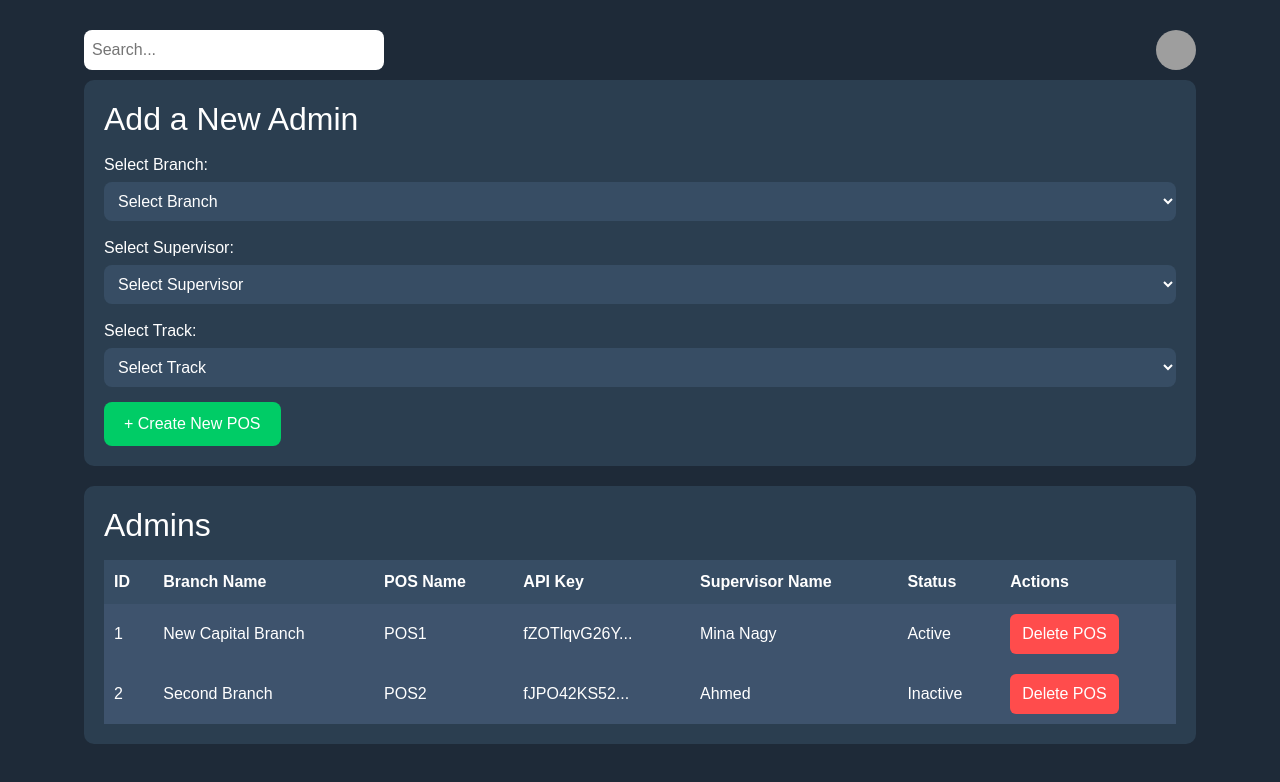
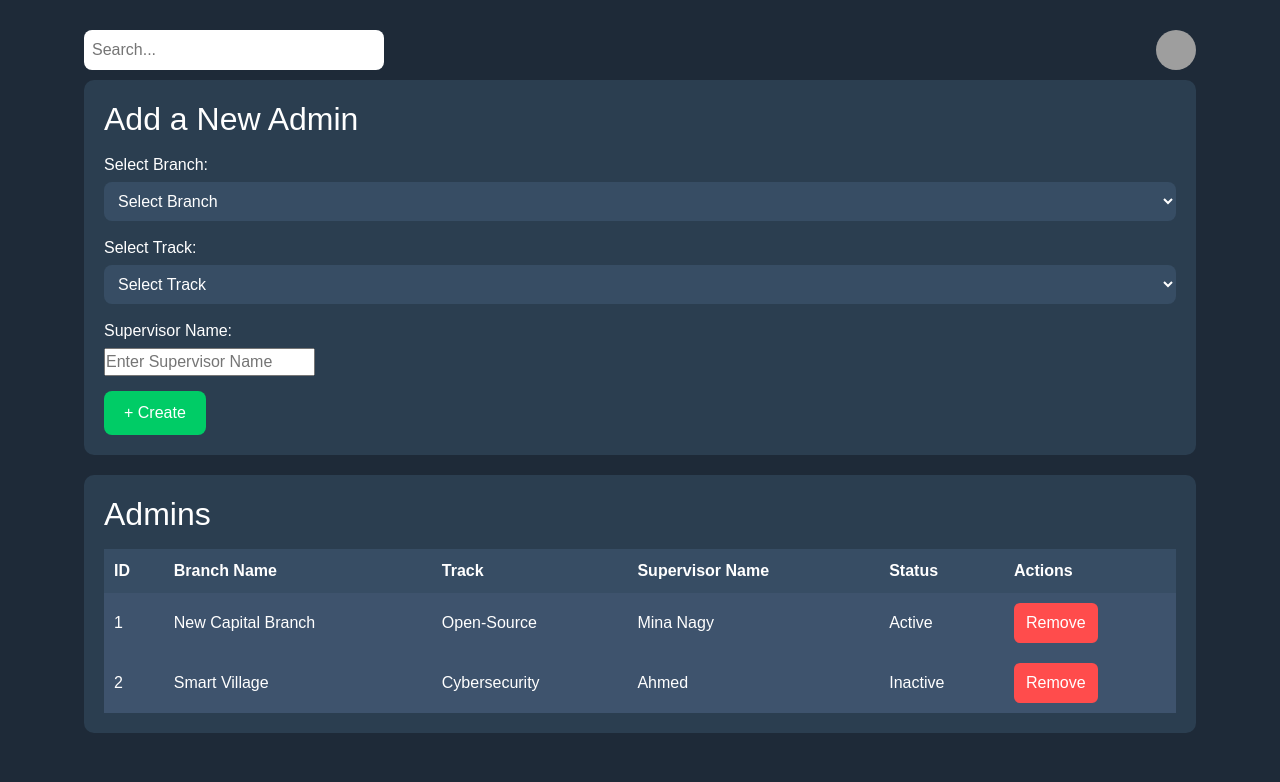
Before and after one commit to AbramBorma/CareerCanvas-ITI-Graduation_Project, a React (Create React App) app in the folder frontend/: page /organization-dashboard in a window 1280 px wide. Shown: the top 782 px of the page. Built offline with nearby package versions, Linux system fonts and the light colour scheme; grey boxes are pictures that could not be loaded.

Commit message:
Updates on organizations dashboard

```diff
--- a/frontend/src/components/organizationdashboard.js
+++ b/frontend/src/components/organizationdashboard.js
@@ -1,47 +1,122 @@
-import React from 'react';
+import React, { useState } from 'react';
 import './organizationdashboard.css';
 
 const OrganizationDashboard = () => {
+  // State for managing admins
+  const [admins, setAdmins] = useState([
+    { id: 1, branch: 'New Capital Branch', track: 'Open-Source', supervisor: 'Mina Nagy', status: 'Active' },
+    { id: 2, branch: 'Smart Village', track: 'Cybersecurity', supervisor: 'Ahmed', status: 'Inactive' }
+  ]);
+
+  // List of branches
+  const branches = [
+    'Smart Village', 'New Capital', 'Cairo University', 'Alexandria', 'Assiut', 'Aswan',
+    'Beni Suef', 'Fayoum', 'Ismailia', 'Mansoura', 'Menofia', 'Minya', 'Qena', 'Sohag'
+  ];
+
+  // List of tracks
+  const tracks = [
+    'Open Source Applications Development',
+    'Cloud Platform Development',
+    'Enterprise & Web Apps Development (Java)',
+    'Mobile Applications Development (Native)',
+    'Professional Development & BI-infused CRM',
+    'Web & User Interface Development',
+    'Telecom Applications Development',
+    'Mobile Applications Development (Cross Platform)',
+    'Integrated Software Development & Architecture'
+  ];
+
+  // State for form input
+  const [selectedBranch, setSelectedBranch] = useState('');
+  const [selectedTrack, setSelectedTrack] = useState('');
+  const [supervisorName, setSupervisorName] = useState('');
+
+  // Function to handle creating a new admin
+  const handleCreateAdmin = (e) => {
+    e.preventDefault();
+    if (!selectedBranch || !selectedTrack || !supervisorName) {
+      alert("Please select a branch, track, and supervisor.");
+      return;
+    }
+
+    // Add new admin to the list
+    const newAdmin = {
+      id: admins.length + 1,
+      branch: selectedBranch,
+      track: selectedTrack,
+      supervisor: supervisorName,
+      status: 'Active'
+    };
+
+    setAdmins([...admins, newAdmin]);
+
+    // Reset the form fields
+    setSelectedBranch('');
+    setSelectedTrack('');
+    setSupervisorName('');
+  };
+
+  // Remove admin by ID
+  const handleRemove = (id) => {
+    setAdmins(admins.filter(admin => admin.id !== id));
+  };
+
   return (
     <div className="dashboard">
       {/* Header Section */}
       <header>
         <input type="search" placeholder="Search..." className="search-bar" />
         <div className="profile">
-          <img src="profile.jpg" alt="Profile" />
+          <img src="admin.png" alt="Profile" />
         </div>
       </header>
 
       {/* Form Section */}
       <section className="add-pos-form">
         <h2>Add a New Admin</h2>
-        <form>
+        <form onSubmit={handleCreateAdmin}>
           <div className="form-group">
             <label htmlFor="branch">Select Branch:</label>
-            <select id="branch">
-              <option>Select Branch</option>
-              {/* Add options dynamically */}
-            </select>
-          </div>
-          <div className="form-group">
-            <label htmlFor="supervisor">Select Supervisor:</label>
-            <select id="supervisor">
-              <option>Select Supervisor</option>
-              {/* Add options dynamically */}
+            <select
+              id="branch"
+              value={selectedBranch}
+              onChange={(e) => setSelectedBranch(e.target.value)}
+            >
+              <option value="">Select Branch</option>
+              {branches.map(branch => (
+                <option key={branch} value={branch}>{branch}</option>
+              ))}
             </select>
           </div>
           <div className="form-group">
             <label htmlFor="track">Select Track:</label>
-            <select id="track">
-              <option>Select Track</option>
-              {/* Add options dynamically */}
+            <select
+              id="track"
+              value={selectedTrack}
+              onChange={(e) => setSelectedTrack(e.target.value)}
+            >
+              <option value="">Select Track</option>
+              {tracks.map(track => (
+                <option key={track} value={track}>{track}</option>
+              ))}
             </select>
           </div>
-          <button type="submit" className="btn-submit">+ Create New POS</button>
+          <div className="form-group">
+            <label htmlFor="supervisor">Supervisor Name:</label>
+            <input
+              type="text"
+              id="supervisor"
+              value={supervisorName}
+              onChange={(e) => setSupervisorName(e.target.value)}
+              placeholder="Enter Supervisor Name"
+            />
+          </div>
+          <button type="submit" className="btn-submit">+ Create</button>
         </form>
       </section>
 
-      {/* Points of Sale Table */}
+      {/* Admins Table */}
       <section className="pos-table">
         <h2>Admins</h2>
         <table>
@@ -49,37 +124,27 @@ const OrganizationDashboard = () => {
             <tr>
               <th>ID</th>
               <th>Branch Name</th>
-              <th>POS Name</th>
-              <th>API Key</th>
+              <th>Track</th>
               <th>Supervisor Name</th>
               <th>Status</th>
               <th>Actions</th>
             </tr>
           </thead>
           <tbody>
-            {/* Static data for now, but can be dynamic later */}
-            <tr>
-              <td>1</td>
-              <td>New Capital Branch</td>
-              <td>POS1</td>
-              <td>fZOTlqvG26Y...</td>
-              <td>Mina Nagy</td>
-              <td>Active</td>
-              <td>
-                <button className="btn-delete">Delete POS</button>
-              </td>
-            </tr>
-            <tr>
-              <td>2</td>
-              <td>Second Branch</td>
-              <td>POS2</td>
-              <td>fJPO42KS52...</td>
-              <td>Ahmed</td>
-              <td>Inactive</td>
-              <td>
-                <button className="btn-delete">Delete POS</button>
-              </td>
-            </tr>
+            {admins.map(admin => (
+              <tr key={admin.id}>
+                <td>{admin.id}</td>
+                <td>{admin.branch}</td>
+                <td>{admin.track}</td>
+                <td>{admin.supervisor}</td>
+                <td>{admin.status}</td>
+                <td>
+                  <button className="btn-delete" onClick={() => handleRemove(admin.id)}>
+                    Remove
+                  </button>
+                </td>
+              </tr>
+            ))}
           </tbody>
         </table>
       </section>
```
